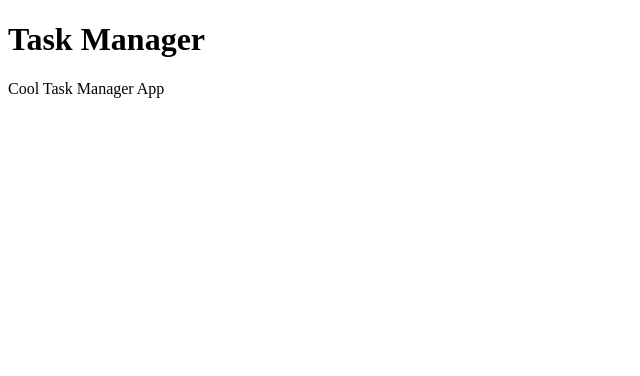
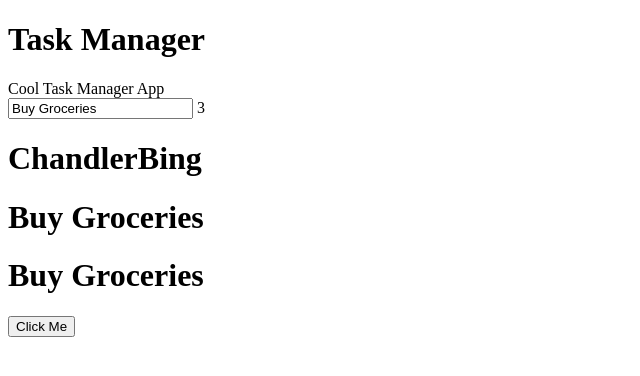
Before and after one commit to Mujib517/task-manager-udemy, an Angular app: page / in a window 1280 px wide. Shown: the top 376 px of the page, without its empty margins (0-640 px from the left). Built offline with nearby package versions, Linux system fonts and the light colour scheme.

Commit message:
Data binding

```diff
--- a/src/app/app.html
+++ b/src/app/app.html
@@ -1,2 +1,4 @@
 <h1>Task Manager</h1>
 <div>Cool Task Manager App</div>
+
+<app-task></app-task>
--- /dev/null
+++ b/src/app/task/task.component.ts
@@ -0,0 +1,35 @@
+import { Component, OnInit } from '@angular/core';
+
+@Component({
+  selector: 'app-task',
+  template: `
+
+<input type="text" [(ngModel)]="title"/>
+
+    {{1+2}}
+    <h1>{{'Chandler'+'Bing'}}</h1>
+    <h1 [style.border]="applyStyle?'1px solid black':'none'">{{title}} </h1>
+    <h1>{{getTitle()}}</h1>
+    <button [class.visible]="applyCls"
+     (click)="onClick()"
+     [disabled]="disableBtn">Click Me</button>
+  `,
+  styles: []
+})
+
+export class TaskComponent {
+
+  title: string = "Buy Groceries";
+  disableBtn:boolean=false;
+  applyCls:boolean=false;
+  applyStyle:boolean=false;
+
+  onClick(){
+    alert('hello ');
+  }
+
+  getTitle(){
+    return this.title;
+  }
+
+}
--- a/src/main.ts
+++ b/src/main.ts
@@ -1,4 +1,4 @@
 import { platformBrowserDynamic } from '@angular/platform-browser-dynamic';
-import { AppModule } from './app.module';
+import { AppModule } from './app/app.module';
 
 platformBrowserDynamic().bootstrapModule(AppModule);
--- a/src/styles.css
+++ b/src/styles.css
@@ -1 +1,4 @@
 /* You can add global styles to this file, and also import other style files */
+.visible{
+    display:none;
+}
```
Also changed, not shown: src/app.module.ts (deleted, +0 -10 lines), src/app/app.module.ts (added, +12 -0 lines).
